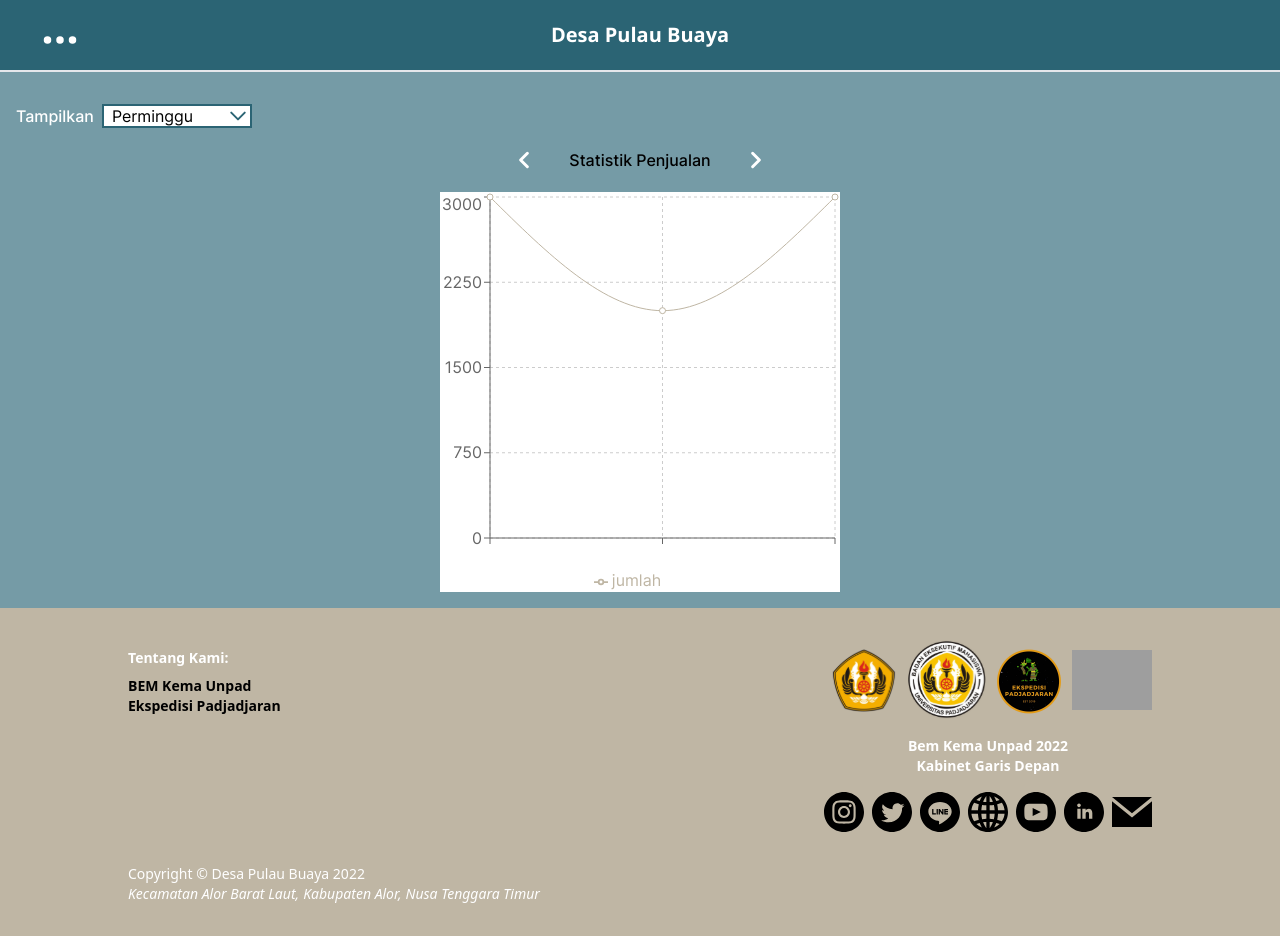
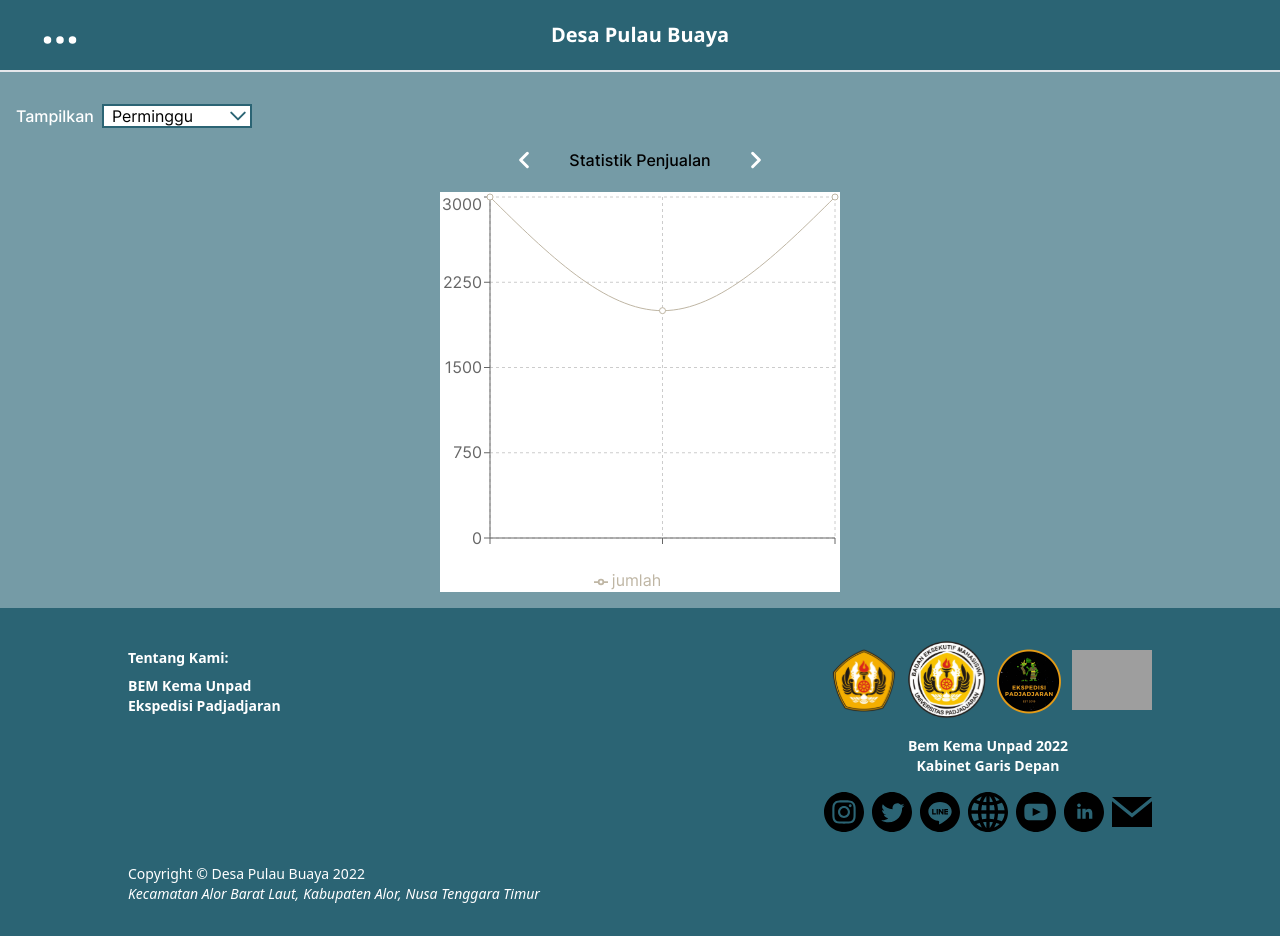
Before and after one commit to aziemp66/Desa-Pulau-Buaya-Front-End, a React (Vite) app: page /marketplace/statistics in a window 1280 px wide. Built offline with nearby package versions, Linux system fonts and the light colour scheme; grey boxes are pictures that could not be loaded.

Commit message:
adding feature for the footer change color

```diff
--- a/src/Components/Ui/Footer/Footer.jsx
+++ b/src/Components/Ui/Footer/Footer.jsx
@@ -1,4 +1,5 @@
 import React from "react";
+import { useLocation } from "react-router-dom";
 
 import logoUnpad from "../../../Assets/Logo/logo-unpad.svg";
 import logoBem from "../../../Assets/Logo/logo-bem.svg";
@@ -14,8 +15,17 @@ import linkedBlack from "../../../Assets/Icons/linked-black.svg";
 import mailBlack from "../../../Assets/Icons/mail-black.svg";
 
 const Footer = () => {
+  const location = useLocation();
+
+  const insideMarketPlace = location.pathname.includes("/marketplace");
+
   return (
-    <div className="flex flex-col items-center bg-cream-dark py-8 gap-8 text-sm">
+    <div
+      className={
+        (insideMarketPlace ? "bg-blue-dark text-white " : "bg-cream-dark ") +
+        "flex flex-col items-center py-8 gap-8 text-sm"
+      }
+    >
       <div className="flex flex-col lg:flex-row justify-center lg:justify-between items-center lg:items-start w-4/5">
         <div className="flex flex-col font-bold justify-center text-center lg:text-start">
           <h1 className="text-center lg:text-start text-white py-2 ">
```
